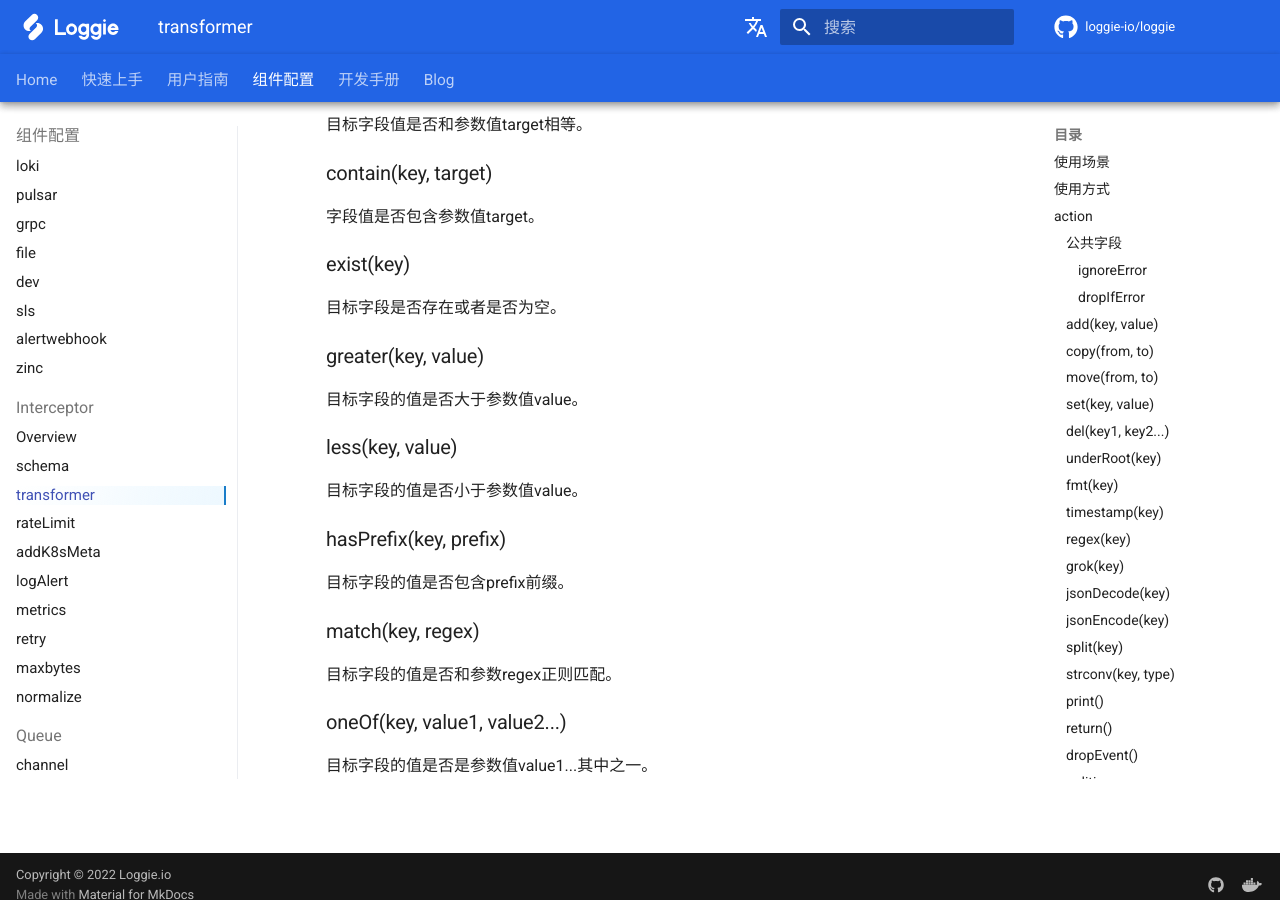
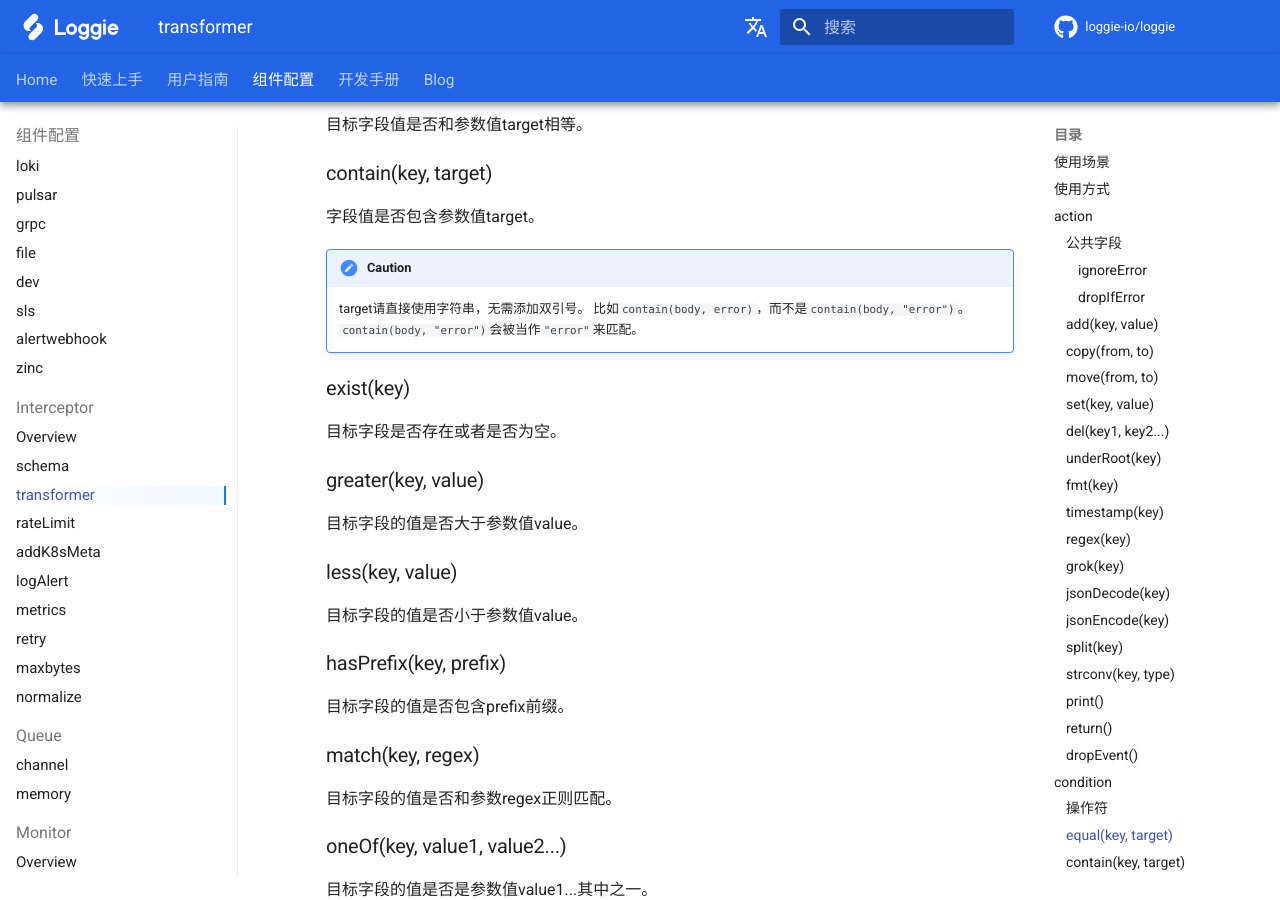
Before and after one commit to loggie-io/docs, an MkDocs documentation site: the page built from docs/reference/pipelines/interceptor/transformer.md, in a window 1280 px wide and 900 px high, scrolled down 12544 px. Built offline with MkDocs 1.6.1 and Material for MkDocs 9.7.7, drawn with Linux system fonts in a browser that asks for light colours; some web fonts are replaced; comment, search, counter and statistics services are not loaded.

Commit message:
Update transformer.md (#144)

```diff
--- a/docs/reference/pipelines/interceptor/transformer.md
+++ b/docs/reference/pipelines/interceptor/transformer.md
@@ -645,6 +645,13 @@ const (
 ### contain(key, target)
 字段值是否包含参数值target。
 
+!!! caution
+
+    target请直接使用字符串，无需添加双引号。
+    比如`contain(body, error)`，而不是`contain(body, "error")`。`contain(body, "error")`会被当作`"error"`来匹配。
+
+
+
 ### exist(key)
 目标字段是否存在或者是否为空。
 
```
